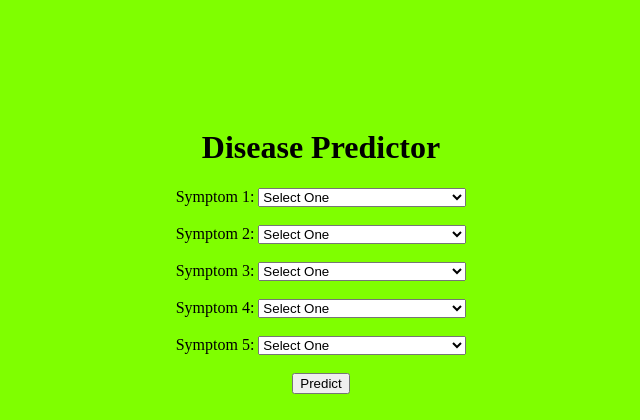
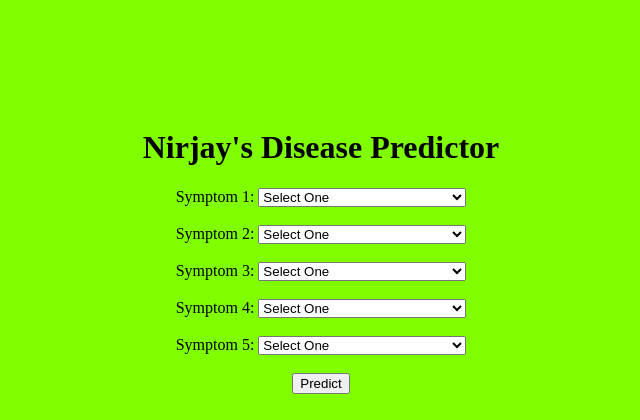
Before and after one commit to nrv28/Disease-Predictor, a Flask app: page / in a window 1280 px wide. Shown: the top 420 px of the page, without its empty margins (319-959 px from the left). Run offline with Flask 3, Linux system fonts and the light colour scheme; parts of the project's set-up code (start-up, migrations or seed data) failed here and were passed over.

Commit message:
main.html

```diff
--- a/templates/main.html
+++ b/templates/main.html
@@ -11,7 +11,7 @@
 
     <div class="box">
 
-    <h1>Disease Predictor</h1>
+    <h1>Nirjay's Disease Predictor</h1>
 
     <form action="{{ url_for('predict')}}" method="post">
 
```
